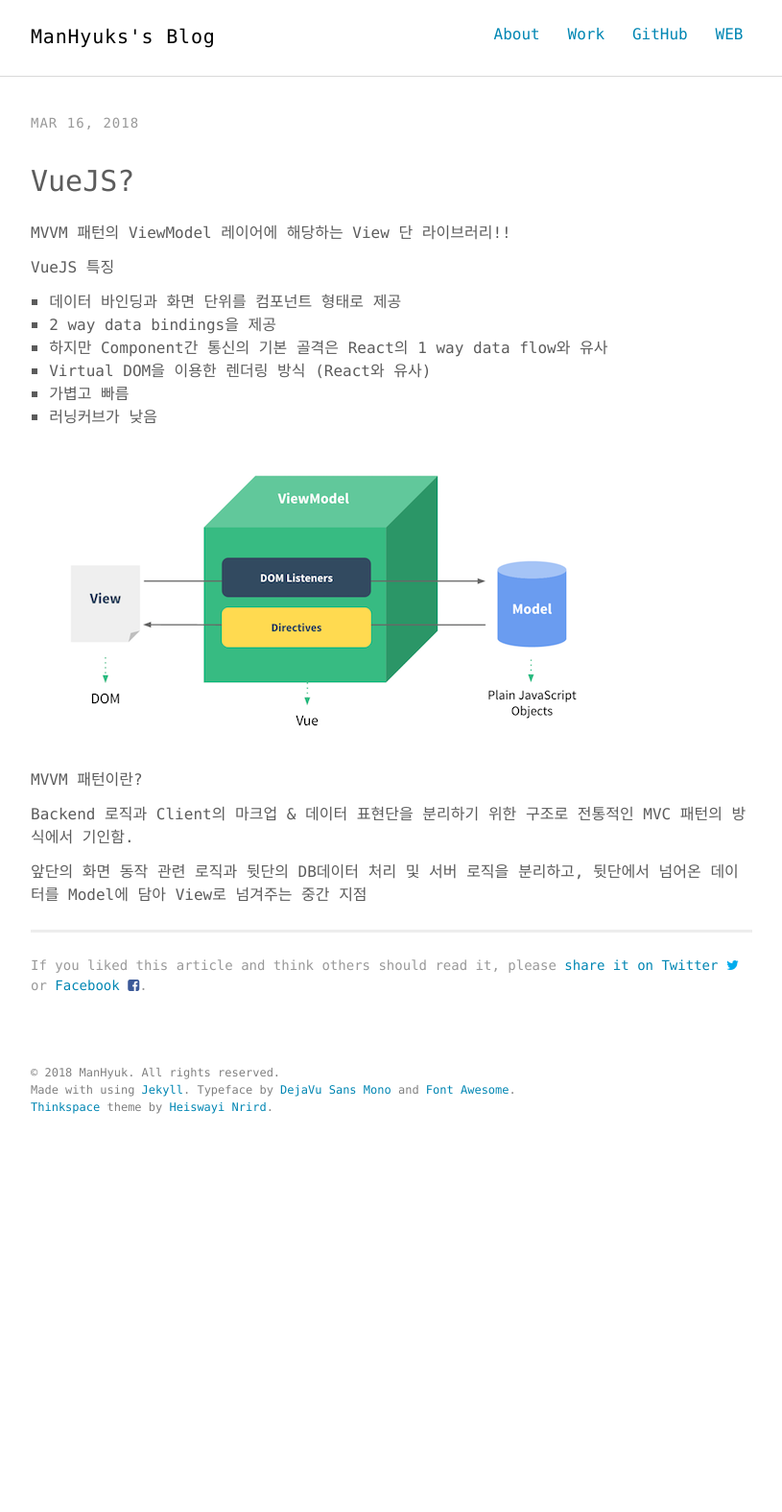
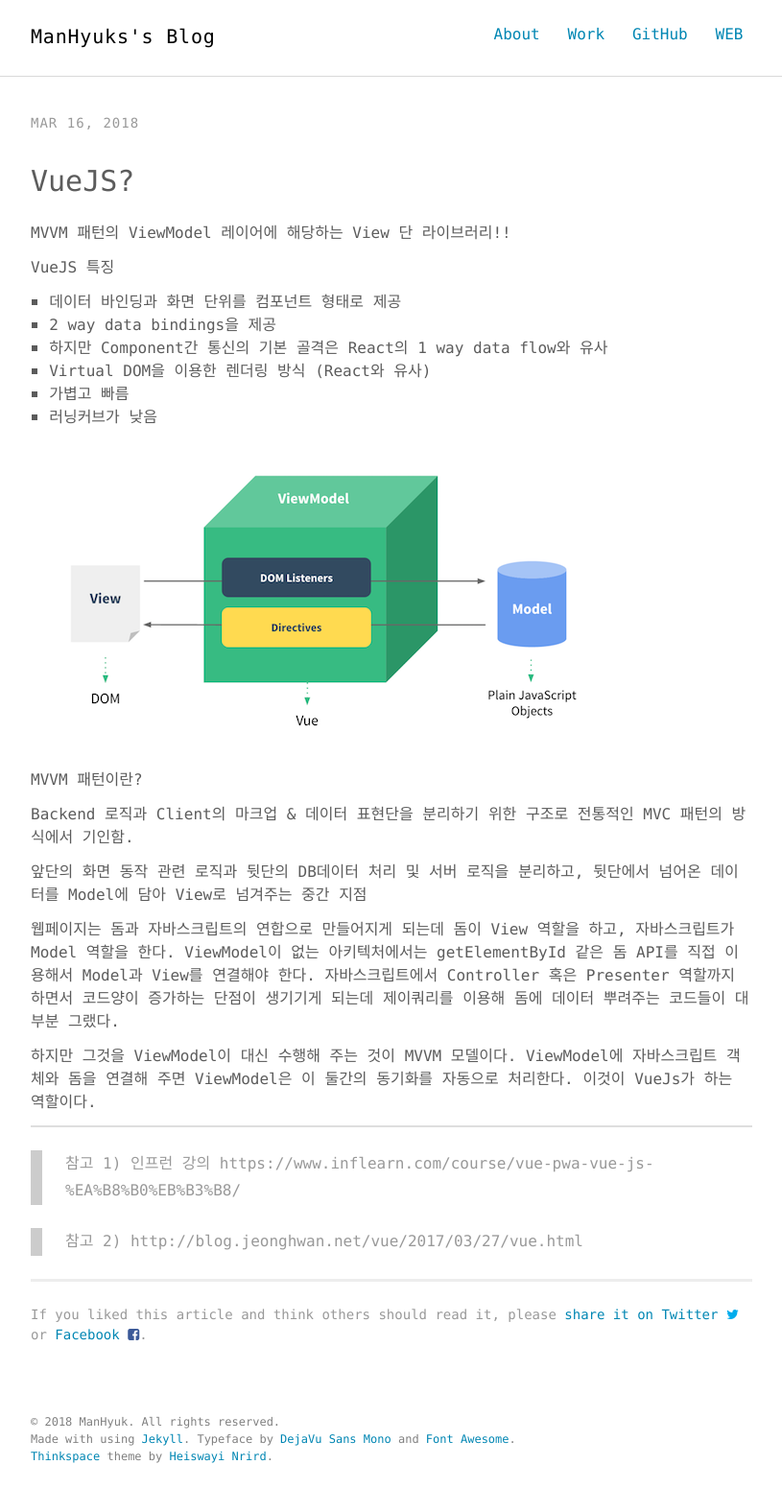
Before and after one commit to ManHyuk/ManHyuk.github.io, a Jekyll site: the page built from _posts/2018-03-16-what-is-vuejs.md, in a window 1280 px wide. Shown: the whole page at 96% size, without its empty margins (232-1047 px from the left). Built offline with Jekyll 4.4.1, drawn with Linux system fonts in a browser that asks for light colours; before the commit the page ends 1212 px from its top, so only the background shows below that.

Commit message:
vuejs 수정

```diff
--- a/_posts/2018-03-16-what-is-vuejs.md
+++ b/_posts/2018-03-16-what-is-vuejs.md
@@ -24,3 +24,16 @@
 Backend 로직과 Client의 마크업 & 데이터 표현단을 분리하기 위한 구조로 전통적인 MVC 패턴의 방식에서 기인함.
 
 앞단의 화면 동작 관련 로직과 뒷단의 DB데이터 처리 및 서버 로직을 분리하고, 뒷단에서 넘어온 데이터를 Model에 담아 View로 넘겨주는 중간 지점
+
+
+웹페이지는 돔과 자바스크립트의 연합으로 만들어지게 되는데 돔이 View 역할을 하고, 자바스크립트가 Model 역할을 한다. ViewModel이 없는 아키텍처에서는 getElementById 같은 돔 API를 직접 이용해서 Model과 View를 연결해야 한다. 자바스크립트에서 Controller 혹은 Presenter 역할까지 하면서 코드양이 증가하는 단점이 생기기게 되는데 제이쿼리를 이용해 돔에 데이터 뿌려주는 코드들이 대부분 그랬다.
+
+하지만 그것을 ViewModel이 대신 수행해 주는 것이 MVVM 모델이다. ViewModel에 자바스크립트 객체와 돔을 연결해 주면 ViewModel은 이 둘간의 동기화를 자동으로 처리한다. 이것이 VueJs가 하는 역할이다.
+
+
+
+
+----
+> 참고 1) 인프런 강의 https://www.inflearn.com/course/vue-pwa-vue-js-%EA%B8%B0%EB%B3%B8/
+
+> 참고 2) http://blog.jeonghwan.net/vue/2017/03/27/vue.html
```
